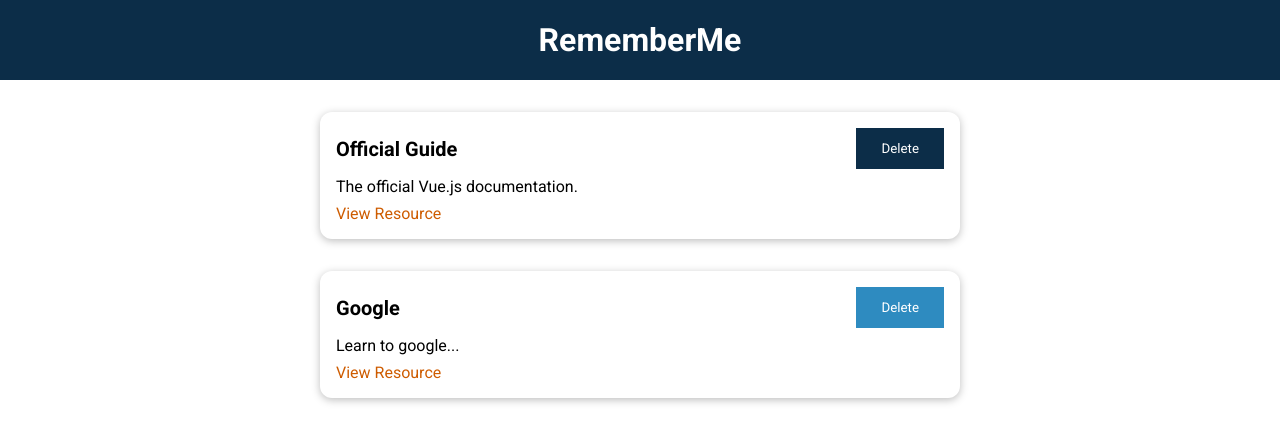
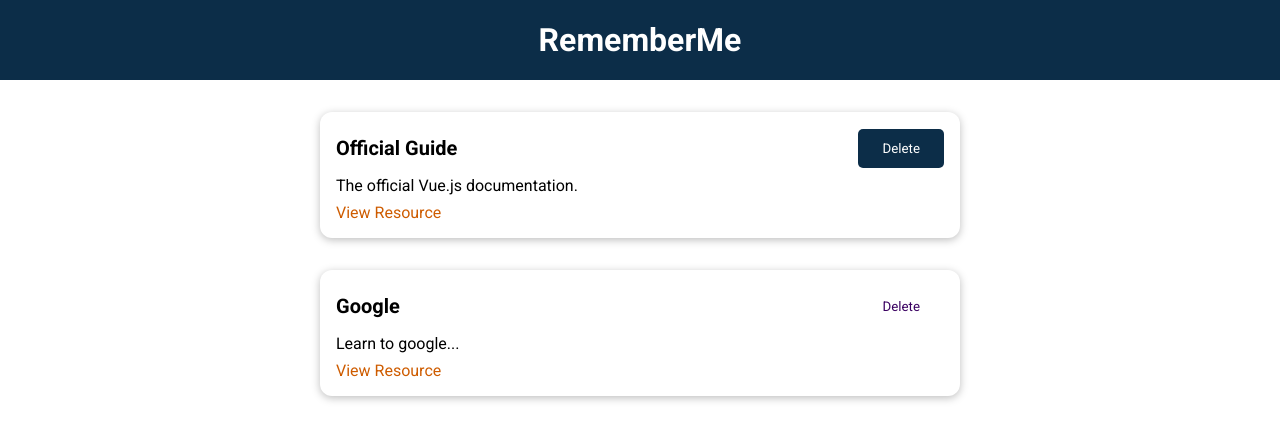
Before and after one commit to MatiasPuletti/Vue-learningResourcesApp, a Vue app: page / in a window 1280 px wide. In both pictures the pointer is over the button 900 px from the left and 148 px from the top of the page. Shown: the top 442 px of the page. Built offline with nearby package versions, Linux system fonts and the light colour scheme.

Commit message:
FAdd button styling

```diff
--- a/src/components/UI/BaseButton.vue
+++ b/src/components/UI/BaseButton.vue
@@ -18,6 +18,7 @@
   border: 1px solid #2e8bc0;
   color: white;
   cursor: pointer;
+  border-radius: 5px;
 }
 
 button:hover,
@@ -34,6 +35,7 @@
 
 .flat:hover,
 .flat:active {
-  background-color: #edd2ff;
+  background-color: #0c2d48;
+  color: white;
 }
 </style>
--- a/src/components/learning-resources/LearningResource.vue
+++ b/src/components/learning-resources/LearningResource.vue
@@ -3,7 +3,7 @@
     <base-card>
       <header>
         <h3>{{ title }}</h3>
-        <base-button>Delete</base-button>
+        <base-button mode="flat">Delete</base-button>
       </header>
       <p>{{ description }}</p>
       <nav>
```
